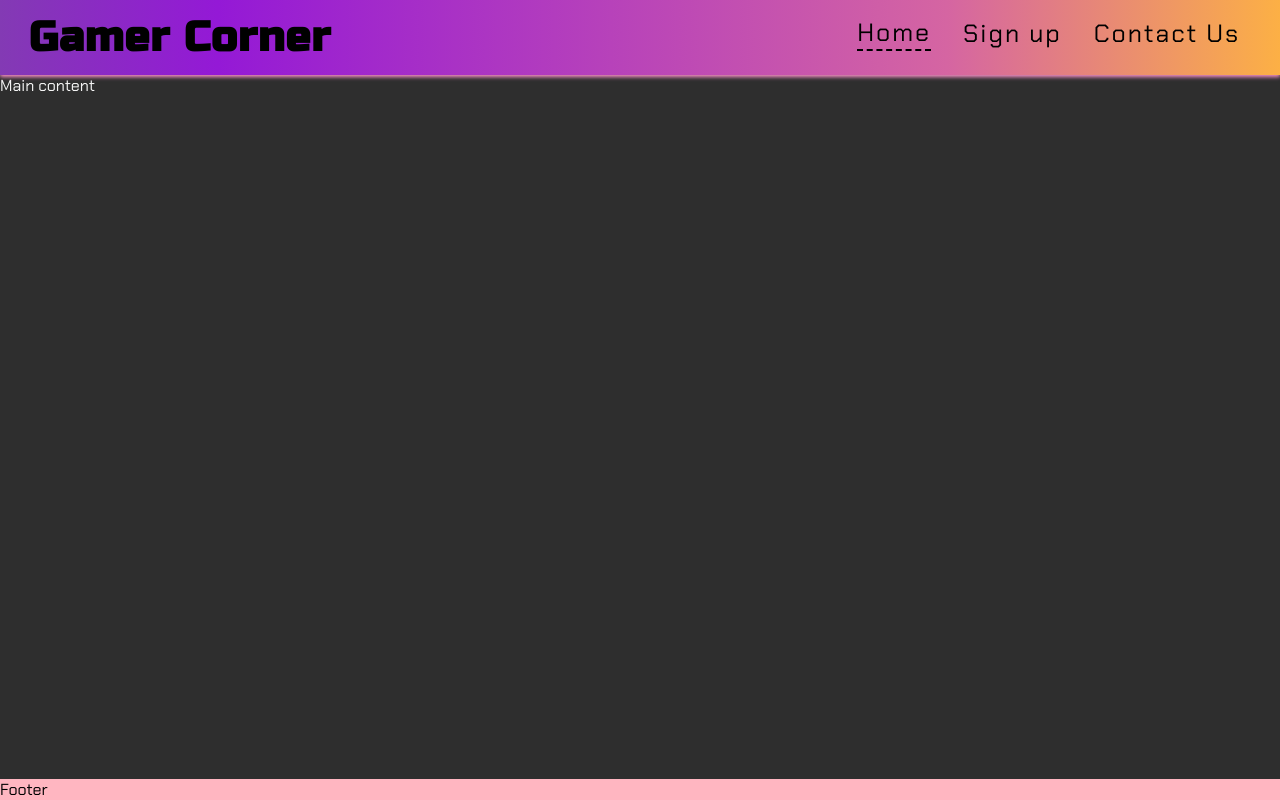
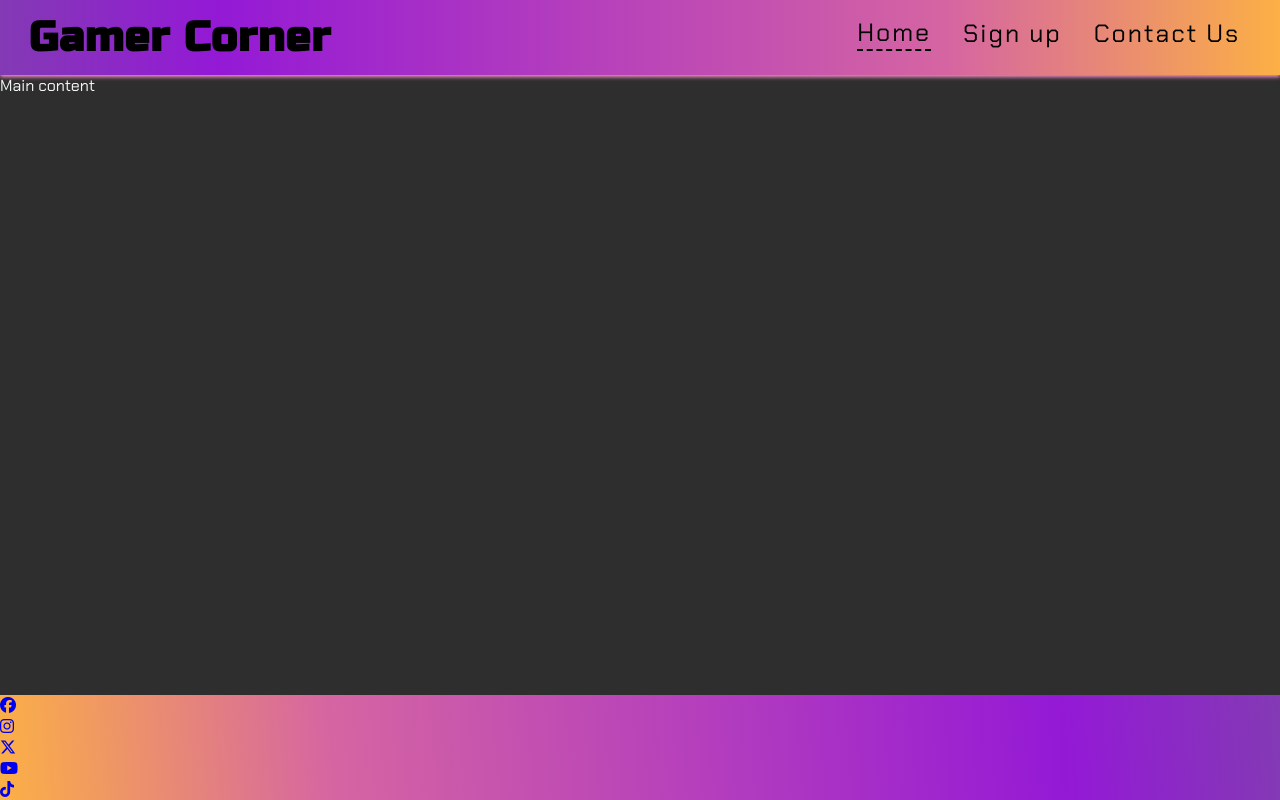
Before and after one commit to Keszi94/gamer_corner, a plain HTML site: page index.html in a window 1280 px wide. Drawn offline with Linux system fonts and the light colour scheme.

Commit message:
Add all footer links with font awesome icons

```diff
--- a/assets/css/style.css
+++ b/assets/css/style.css
@@ -105,7 +105,8 @@ main {
 
 /* Footer */
 footer {
-    background-color: lightpink;
+    background: rgb(131, 58, 180);
+    background: linear-gradient(266deg, rgba(131, 58, 180, 1) 0%, rgba(148, 25, 214, 1) 17%, rgba(213, 101, 162, 1) 74%, rgba(252, 176, 69, 1) 100%);
 }
 
 /* Media query: tablets and larger (768px and larger) */
@@ -129,7 +130,6 @@ footer {
         padding-left: 1rem;
         font-size: 130%;
         margin: 0 0.5rem;
-
     }
 
     .nav-toggle-label {
--- a/index.html
+++ b/index.html
@@ -32,7 +32,14 @@
     <main>Main content</main>
 
     <!-- Footer -->
-    <footer>Footer</footer>
+    <footer>
+        <ul>
+            <li><a href="https://www.facebook.com/" target="_blank" rel="noopener" aria-label=" Visit our Facebook page (opens in new tab)"><i class="fa-brands fa-facebook"></i></a></li>
+            <li><a href="https://www.instagram.com/" target="_blank" rel="noopener" aria-label=" Visit our instagram page (opens in new tab)"><i class="fa-brands fa-instagram"></i></a></li>
+            <li><a href="https://x.com/?lang=en" target="_blank" rel="noopener" aria-label=" Visit our twitter page (opens in new tab)"><i class="fa-brands fa-x-twitter"></i></a></li>
+            <li><a href="https://www.youtube.com/" target="_blank" rel="noopener" aria-label=" Visit our youtube channel (opens in new tab)"><i class="fa-brands fa-youtube"></i></a></li>
+            <li><a href="https://www.tiktok.com/foryou?lang=en" target="_blank" rel="noopener" aria-label=" Visit our tiktok page (opens in new tab)"><i class="fa-brands fa-tiktok"></i></a></li>
+        </ul></footer>
 
     <!-- Font Awesome kit -->
 <script src="https://kit.fontawesome.com/2b7435e410.js" crossorigin="anonymous"></script>
```
